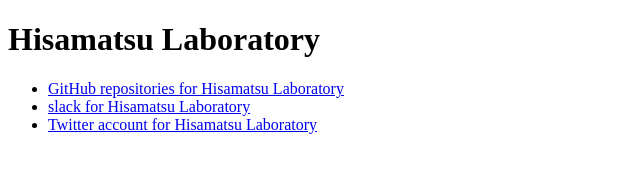
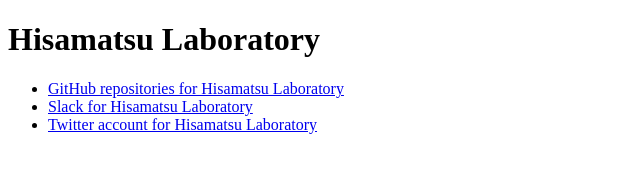
Before and after one commit to hisa-lab/hisa-lab.github.io, a plain HTML site: page index.html in a window 1280 px wide. Shown: the full height of the page, 0-640 px from the left. Drawn offline with Linux system fonts and the light colour scheme.

Commit message:
Capitalize the "slack"

```diff
--- a/index.html
+++ b/index.html
@@ -10,7 +10,7 @@
     <h1> Hisamatsu Laboratory </h1>
     <ul>
         <li> <a href="https://github.com/hisa-lab"> GitHub repositories for Hisamatsu Laboratory </a> </li>
-        <li> <a href="https://hisalab.slack.com"> slack for Hisamatsu Laboratory </a> </li>
+        <li> <a href="https://hisalab.slack.com"> Slack for Hisamatsu Laboratory </a> </li>
         <li> <a href="https://twitter.com/hisalab"> Twitter account for Hisamatsu Laboratory </a> </li>
     </ul>
   </body>
```
